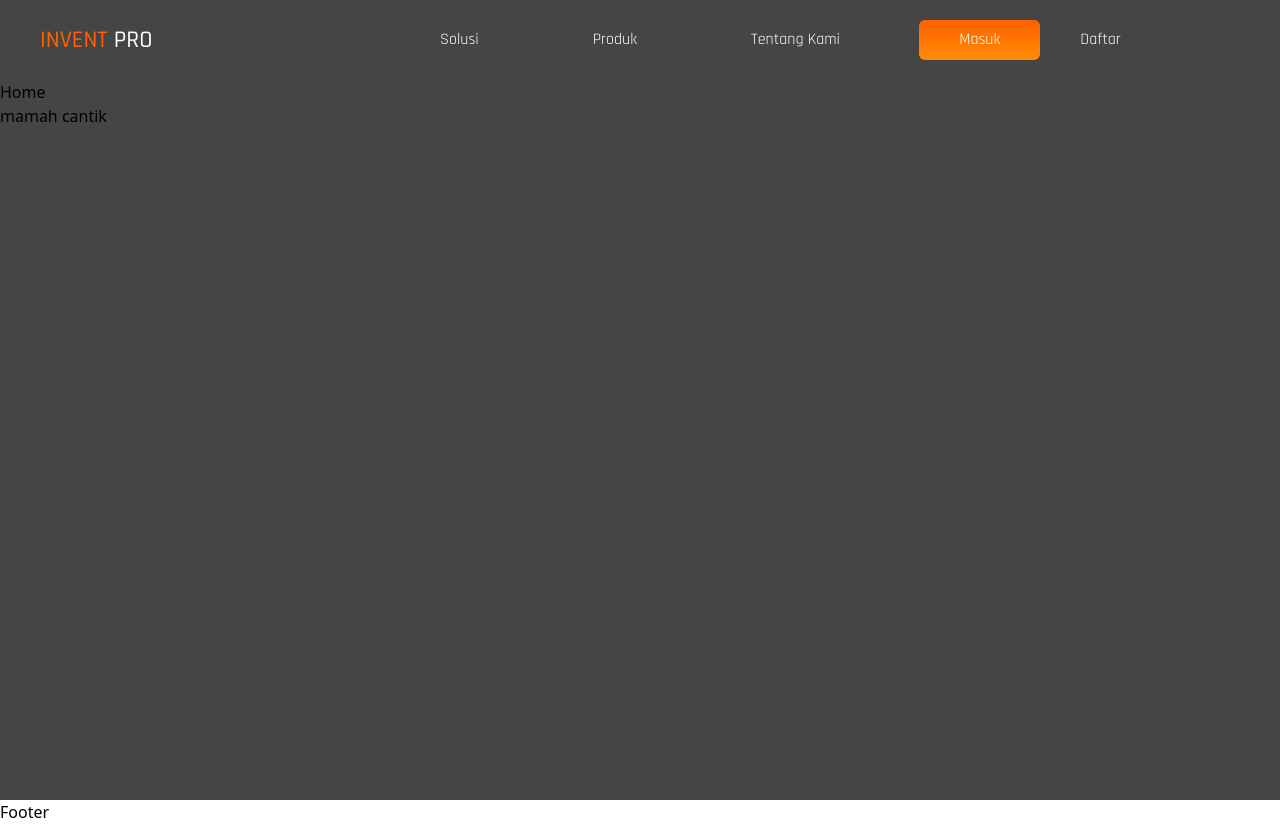
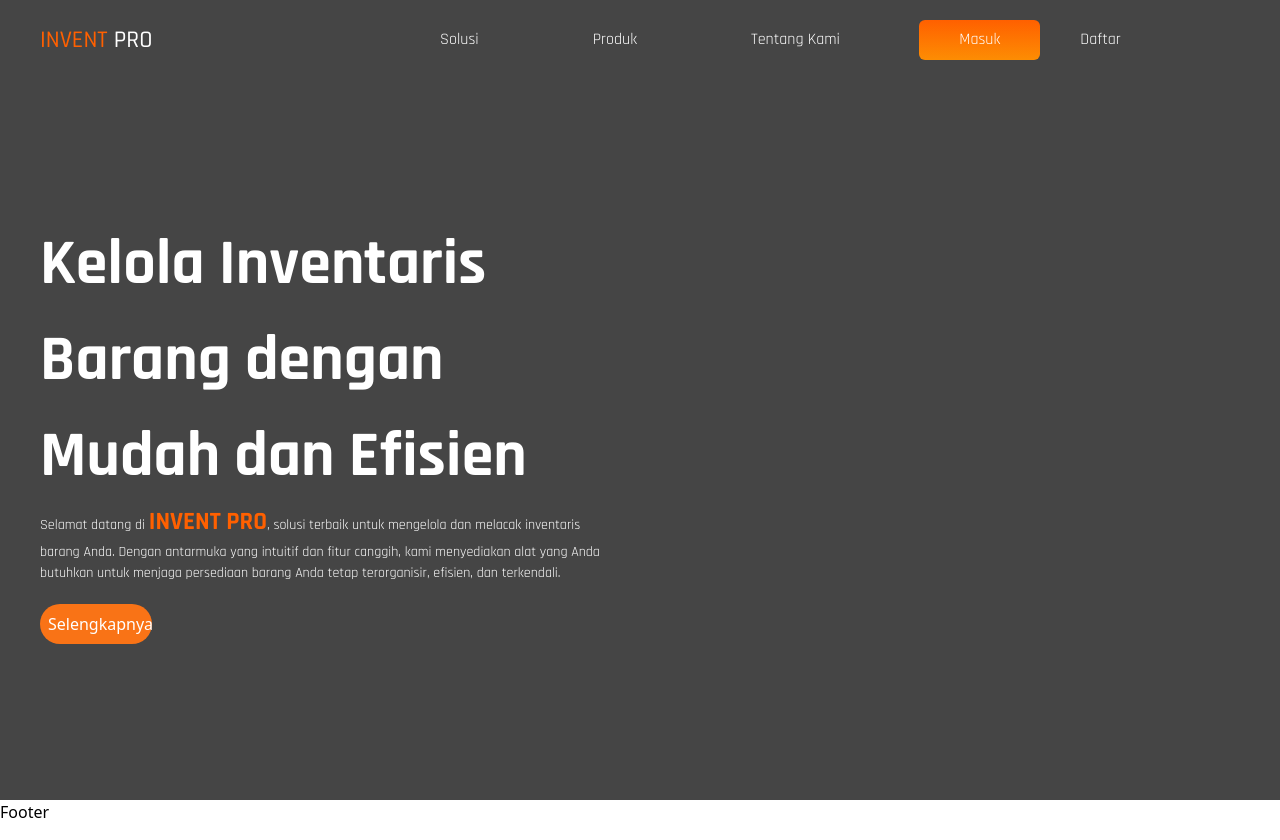
Before and after one commit to Marst313/InventoryManagement, a React (Vite) app: page / in a window 1280 px wide. Built offline with nearby package versions, Linux system fonts and the light colour scheme; a web font is replaced by a local one.

Commit message:
Nambahin isi text content home

```diff
--- a/src/pages/Home.jsx
+++ b/src/pages/Home.jsx
@@ -1,10 +1,32 @@
-import React from 'react';
+import React from "react";
 
 const Home = () => {
   return (
     <section className="bg-primary h-[90vh] w-full">
-      <h1>Home</h1>
-      <h2>mamah cantik</h2>
+      <div className="flex flex-row h-[90vh] ">
+        <div className="container w-1/2 flex-col flex justify-center px-10">
+          <h1 className="text-[64px] font-rajhdani font-bold text-[#FFFF] ">
+            Kelola Inventaris Barang dengan Mudah dan Efisien
+          </h1>
+          <p className="font-rajhdani text-[14px] text-[#FFFF]">
+            Selamat datang di{" "}
+            <span className="text-[25px] font-bold text-[#FF6000]">
+              INVENT PRO
+            </span>
+            , solusi terbaik untuk mengelola dan melacak inventaris barang Anda.
+            Dengan antarmuka yang intuitif dan fitur canggih, kami menyediakan
+            alat yang Anda butuhkan untuk menjaga persediaan barang Anda tetap
+            terorganisir, efisien, dan terkendali.
+          </p>
+          <button class="rounded-full color bg-orange-500 p-2 w-[20%] my-5 text-[16px] text-[#FFFF] ">
+            <span>Selengkapnya</span>
+          </button>
+        </div>
+
+        <div>
+          <div></div>
+        </div>
+      </div>
     </section>
   );
 };
```
Also changed, not shown: src/assets/icons/icon-selengkapnyaHome.png (added).
